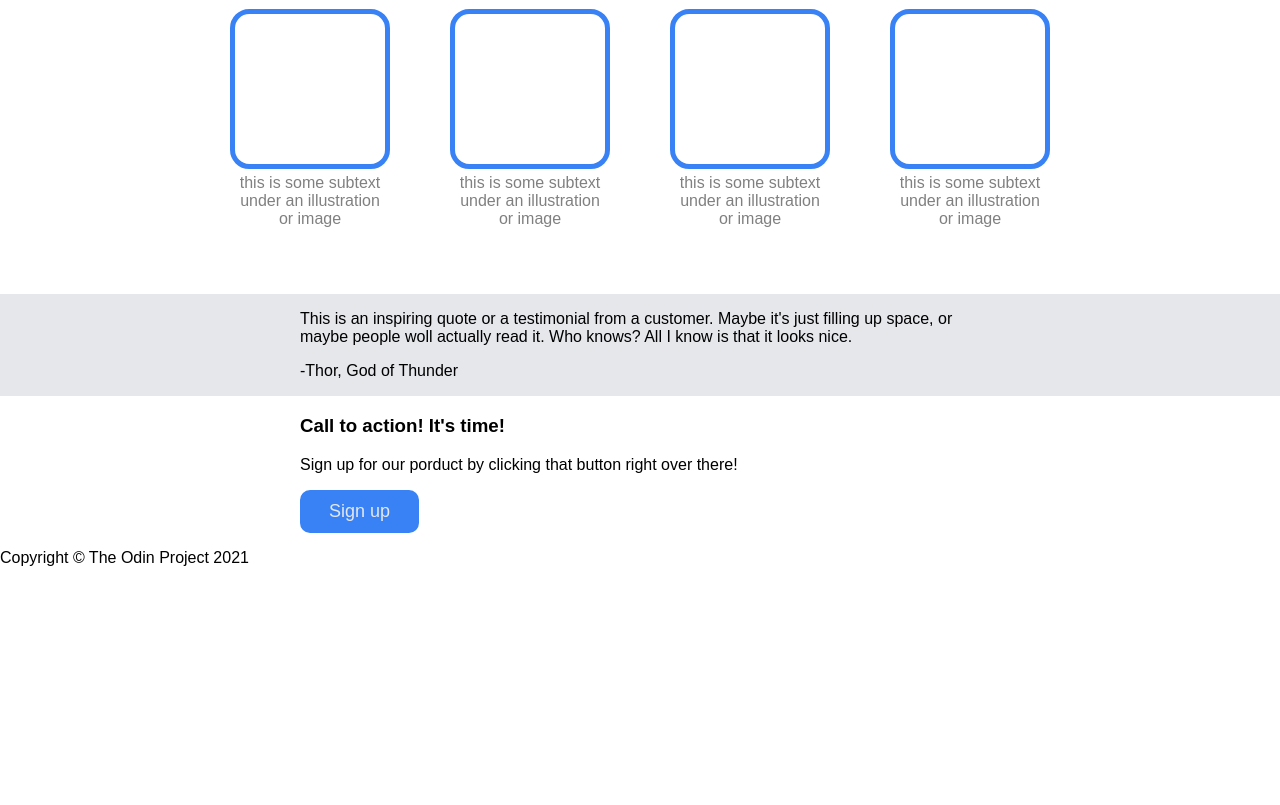
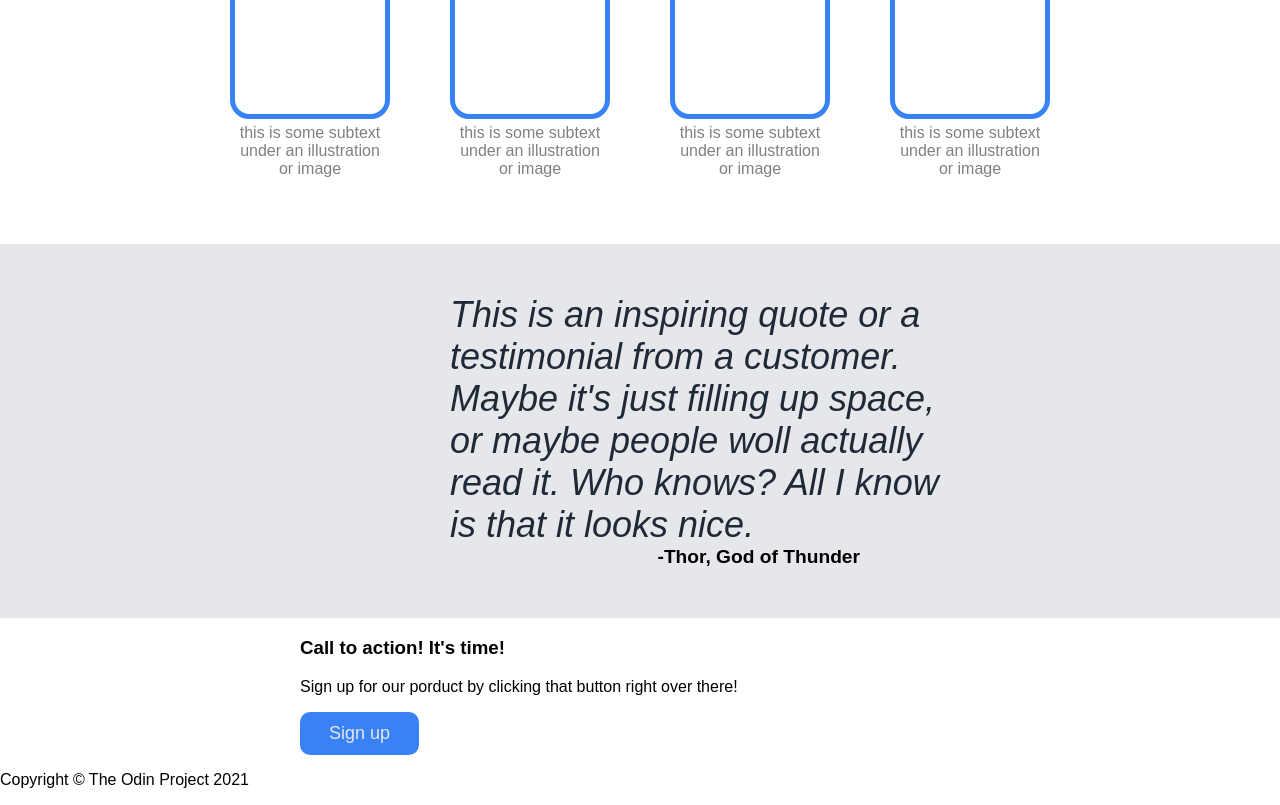
Before and after one commit to vaupunkt/Odin-Project-Landingpage, a plain HTML site: page index.html in a window 1280 px wide. Shown: the part 756-1561 px from the top of the page. Before the commit the page ends 1339 px from the top, so only its background shows below. Drawn offline with Linux system fonts and the light colour scheme.

Commit message:
adding Quote-Section

```diff
--- a/styles.css
+++ b/styles.css
@@ -6,7 +6,8 @@ body {
 }
 
 .dark, .white, .grey {
-    padding: 0 300px;
+    padding: 0px 300px;
+
 }
 .dark {
     background-color: #1f2937;
@@ -20,7 +21,7 @@ body {
     display: flex;
     align-items: center;
     justify-content: space-between;
-    padding-bottom: 100px;
+    padding-bottom: 50px;
 }
 
 .logo {
@@ -36,11 +37,9 @@ ul {
 .top {
     display: flex;
     justify-content: space-between;
-    padding: 50px 0px;
+    padding: 50px 0;
 }
-.info {
-    padding: 50px 0px;
-}
+
 h1 {
     font-size: 48px;
     color: #f9faf8;
@@ -90,6 +89,9 @@ button:hover {
     background-color: #e5e7eb;
 }
 
+.info {
+    padding: 50px 0;
+}
 h2 {
     font-weight: bolder;
     font-size: 36px;
@@ -126,3 +128,25 @@ p.subtext {
     vertical-align: text-top;
     margin-top: 5px;
 }
+
+.quotebox {
+    padding: 50px 0;
+    margin-left: 150px;
+    margin-right: 100px;
+}
+
+.quote {
+    font-size: 36px;
+    font-style: italic;
+    font-weight: lighter;
+    color:#1f2937;
+    margin: 0;
+    min-width: 500px;
+}
+.author {
+    text-align: end;
+    font-weight: bolder;
+    font-size: larger;
+    margin: 0;
+    padding-right: 20px;
+}
```
